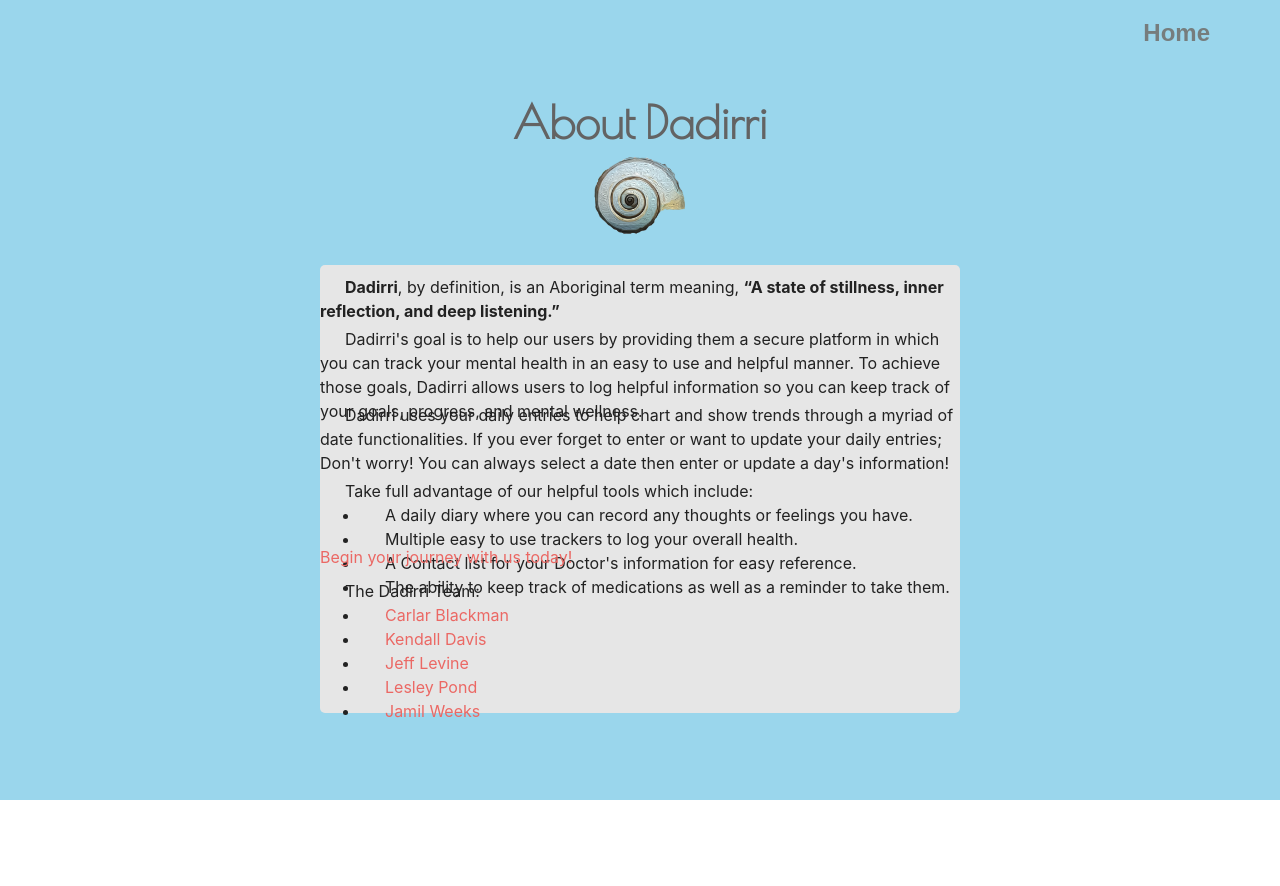
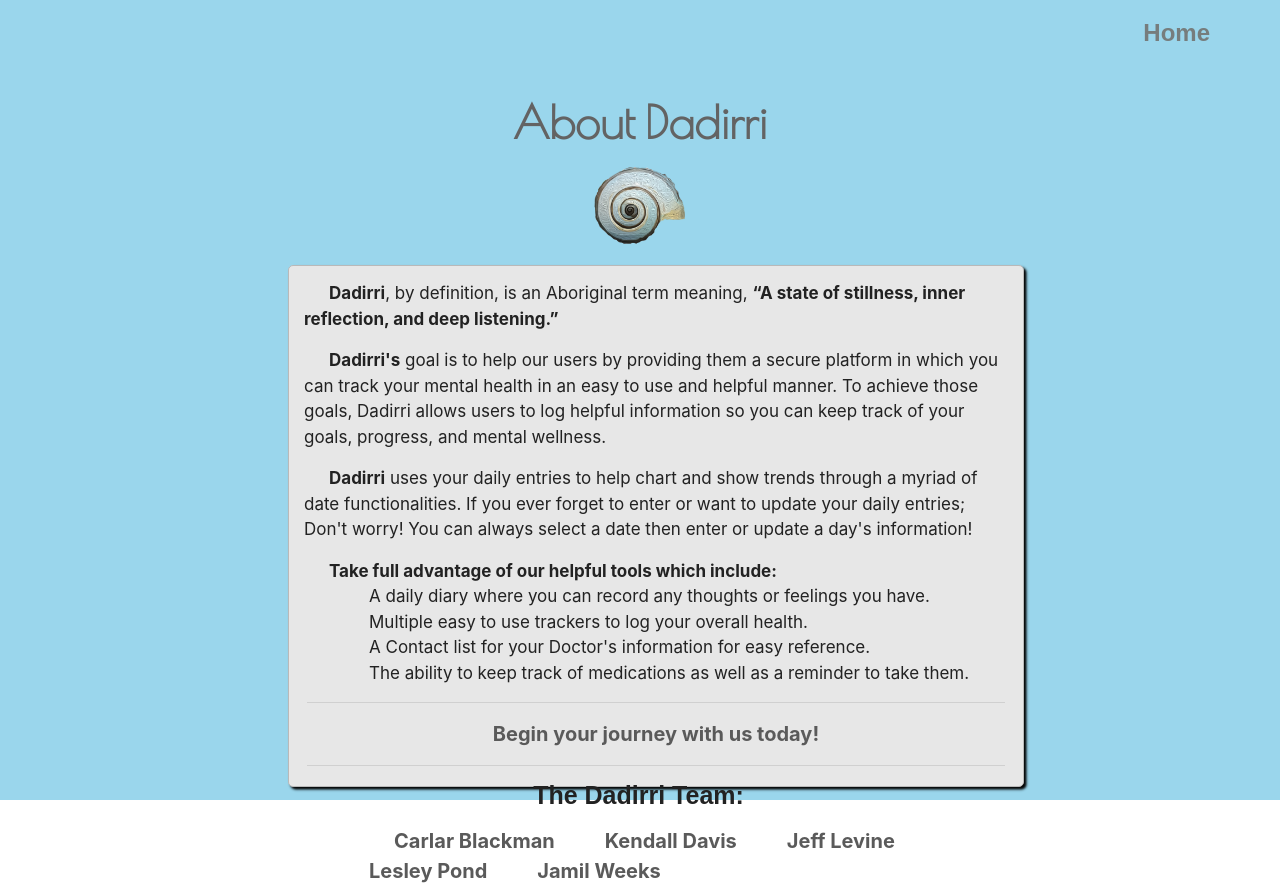
Before and after one commit to jlevine84/Dadirri2, a React (Create React App) app in the folder client/: page /about in a window 1280 px wide. Before the commit the page ends 800 px from the top, so only its background shows below. Built offline with nearby package versions, Linux system fonts and the light colour scheme; no server answers; a web font is replaced by a local one.

Commit message:
Linting and finish of About and Landing styling

```diff
--- a/client/src/pages/About/About.js
+++ b/client/src/pages/About/About.js
@@ -12,7 +12,7 @@ function About() {
 
       <div className="about-title-row">
         <div className="about-title">About Dadirri</div>
-        <img src='./../../images/icon.png' className='icon mx-auto d-block'/>
+        <img src='./../../images/icon.png' alt="Nautilus" className='icon mx-auto d-block'/>
       </div>
 
       <div className="about-info-row">
@@ -20,19 +20,15 @@ function About() {
           <p>
             <strong>Dadirri</strong>, by definition, is an Aboriginal term meaning, <strong>“A state of stillness, inner reflection, and deep listening.”</strong>
           </p>
-          <br/>
           <p>
-            Dadirri's goal is to help our users by providing them a secure platform in which you can track your mental health in an easy to use and helpful manner. To achieve those goals, Dadirri allows users to log helpful information so you can keep track of your goals, progress, and mental wellness.
+          <strong>Dadirri's</strong> goal is to help our users by providing them a secure platform in which you can track your mental health in an easy to use and helpful manner. To achieve those goals, Dadirri allows users to log helpful information so you can keep track of your goals, progress, and mental wellness.
           </p>
-          <br/>
-          <br/>
           <p>
-            Dadirri uses your daily entries to help chart and show trends through a myriad of date functionalities. If you ever forget to enter or want to update your daily entries; Don't worry! You can always select a date then enter or update a day's information!
+          <strong>Dadirri</strong> uses your daily entries to help chart and show trends through a myriad of date functionalities. If you ever forget to enter or want to update your daily entries; Don't worry! You can always select a date then enter or update a day's information!
           </p>
-          <br/>
-          <br/>
-          <p>
-            Take full advantage of our helpful tools which include:<br></br>
+
+          <p className="features">
+            <strong>Take full advantage of our helpful tools which include:</strong>
             <ul>
               <li>A daily diary where you can record any thoughts or feelings you have.</li>
               <li>Multiple easy to use trackers to log your overall health.</li>
@@ -40,19 +36,22 @@ function About() {
               <li>The ability to keep track of medications as well as a reminder to take them.</li>
             </ul>
           </p>
-          <br/>
+          <hr/>
+          <div className="to-home">
+            <Link className ="to-home" to='/'><strong>Begin your journey with us today!</strong></Link>
+          </div>
 
-          <br/>
-          <Link to='/'>Begin your journey with us today!</Link>
-          <br/>
-          <p>
-            The Dadirri Team:<br/>
+          <hr/>
+          <p className="members-title">
+            <h3><strong>The Dadirri Team:</strong></h3>
+          </p>
+          <p className="members">
             <ul>
-              <li><a href="https://github.com/ralracish">Carlar Blackman</a></li>
-              <li><a href="https://github.com/kendallsdavis">Kendall Davis</a></li>
-              <li><a href="https://github.com/jlevine84">Jeff Levine</a></li>
-              <li><a href="https://github.com/LesleyPond">Lesley Pond</a></li>
-              <li><a href="https://github.com/JamilW">Jamil Weeks</a></li>
+              <li><a href="https://github.com/ralracish"><strong>Carlar Blackman</strong></a></li>
+              <li><a href="https://github.com/kendallsdavis"><strong>Kendall Davis</strong></a></li>
+              <li><a href="https://github.com/jlevine84"><strong>Jeff Levine</strong></a></li>
+              <li><a href="https://github.com/LesleyPond"><strong>Lesley Pond</strong></a></li>
+              <li><a href="https://github.com/JamilW"><strong>Jamil Weeks</strong></a></li>
             </ul>
           </p>
         </div>
--- a/client/src/pages/About/about.css
+++ b/client/src/pages/About/about.css
@@ -20,7 +20,7 @@
 .about-title {
   color: rgb(99, 99, 99);
   font-size: 45px;
-  font-weight: 1000;
+  font-weight: bolder;
   font-family: 'Poiret One', cursive;
 }
 
@@ -31,21 +31,68 @@
 
 .about-info {
   border-radius: 5px;
-  background-color: rgb(230, 230, 230);
-  height: 80%;
-  width: 50%;
+  background-color: rgb(231, 231, 231);
+  height: 93.25%;
+  width: 57.5%;
   position: relative;
-  left: 25%;
+  left: 22.5%;
   top: 25px;
+  border: solid 1.5px rgb(185, 185, 185);
+  box-shadow: 2.5px 2.5px 2.5px black;
+  padding-top: 15px;
+}
+
+.about-info hr {
+  width: 95%;
 }
 
 .about-info p {
   text-indent: 25px;
-  padding-top: 10px;
+  margin-left: 15px;
+  margin-right: 15px;
+  font-size: 17px;
 }
 
-.icon{
+.features li {
+  list-style-type: none;
+}
+
+ul {
+  list-style-position: inside;
+}
+
+.to-home {
+  text-align: center;
+  color: rgb(90, 90, 90);
+  font-size: 20px;
+}
+
+.to-home:hover {
+  color: rgb(112, 106, 104)
+}
+
+.icon {
   height:100px;
   position: relative;
-  bottom: 10px;
 }
+
+.members-title {
+  position: relative;
+  right: 30px;
+  text-align: center;
+}
+
+.members-title h3 {
+  font-weight: bolder;
+  font-size: 25px;
+}
+
+.members li {
+  display: inline-block;
+  margin-right: 25px;
+}
+
+.members li a {
+  color: rgb(90, 90, 90);
+  font-size: 20px;
+}
--- a/client/src/pages/Auth/LoginForm.js
+++ b/client/src/pages/Auth/LoginForm.js
@@ -1,5 +1,5 @@
 import React, { Component } from 'react';
-import { Redirect, Link } from 'react-router-dom';
+import { Redirect } from 'react-router-dom';
 import { Container, Row, Col } from '../../components/Grid';
 import { Input, FormBtn } from '../../components/Form';
 
--- a/client/src/pages/Auth/SignupForm.js
+++ b/client/src/pages/Auth/SignupForm.js
@@ -1,9 +1,7 @@
 import React, { Component } from 'react';
-import { Redirect, Link } from 'react-router-dom';
+import { Redirect } from 'react-router-dom';
 import { Container, Row, Col } from '../../components/Grid';
 import { Input, FormBtn } from '../../components/Form';
-import AUTH from '../../utils/AUTH';
-import { throws } from 'assert';
 
 class SignupForm extends Component {
 
--- a/client/src/pages/Dashboard/dashboard.css
+++ b/client/src/pages/Dashboard/dashboard.css
@@ -35,9 +35,3 @@
 .container-fluid.container-bottom{
   height: 10%;
 }
-
-p{
-  height: 7px;
-  /* width: 200px; */
-padding-bottom:2px ;
-}
--- a/client/src/pages/Landing/LandingPage.css
+++ b/client/src/pages/Landing/LandingPage.css
@@ -1,4 +1,4 @@
-.body{
+.body {
     background-image: radial-gradient( rgb(106, 169, 241),rgb(154, 214, 236),rgb(154, 214, 236));
     min-height: 100vh;
     width:100vw;
@@ -12,12 +12,10 @@
         -webkit-box-shadow: 0 0 50px #fffefe;
         -moz-box-shadow: 0 0 50px #ffffff;
         box-shadow: 0px 0px 200px 200px #fdfdfd,0px 0px 200px 200px #fdfdfd inset;
-
-
     }
 }
 
-.align-right{
+.align-right {
     text-align:right
 }
 
@@ -31,14 +29,14 @@
     transition: border 2.0s linear, box-shadow 5.0s linear;
 }
 
-.titlex{
+.titlex {
 font-family: 'Poiret One', cursive;
 font-size: 100px;
 color: #767D7D;
 text-align:center;
 }
 
-.signUp{
+.signUp {
 font-family: 'Poiret One', cursive;
 color: #767D7D;
 text-align:center;
@@ -47,27 +45,27 @@ border: solid 1px rgb(185, 185, 185);
 box-shadow: 2px 2px 2px black;
 }
 
-.buttonDiv{
+.buttonDiv {
     text-align:center;
 }
 
-.welcomwModal{
+.welcomwModal {
     height:200px;
     width:200px;
 }
 
-h4{
+h4 {
     margin-right: 50px;
-    color: #767D7D;
+    color: rgb(83, 83, 83);
     text-align:right;
     padding: 20px;
 }
 
-.link{
+.link {
     color: #767D7D
 }
 
-.link:hover{
+.link:hover {
 color: rgb(112, 106, 104)
 }
 
--- a/client/src/pages/Landing/LandingPage.js
+++ b/client/src/pages/Landing/LandingPage.js
@@ -19,10 +19,15 @@ class LandingPage extends React.Component{
     return(
       <div className="body">
         <nav className="about-nav">
-          <Link to="/about" className="link">About Dadirri</Link>
+          <div className="about-link">
+            <Link to="/about" className="link"><h4>About Dadirri</h4></Link>
+          </div>
         </nav>
 
         <div class="container">
+          <br/>
+          <br/>
+          <br/>
           <br/>
           <br/>
           <br/>
```
Lines whose indentation alone changed are shown as unchanged.
